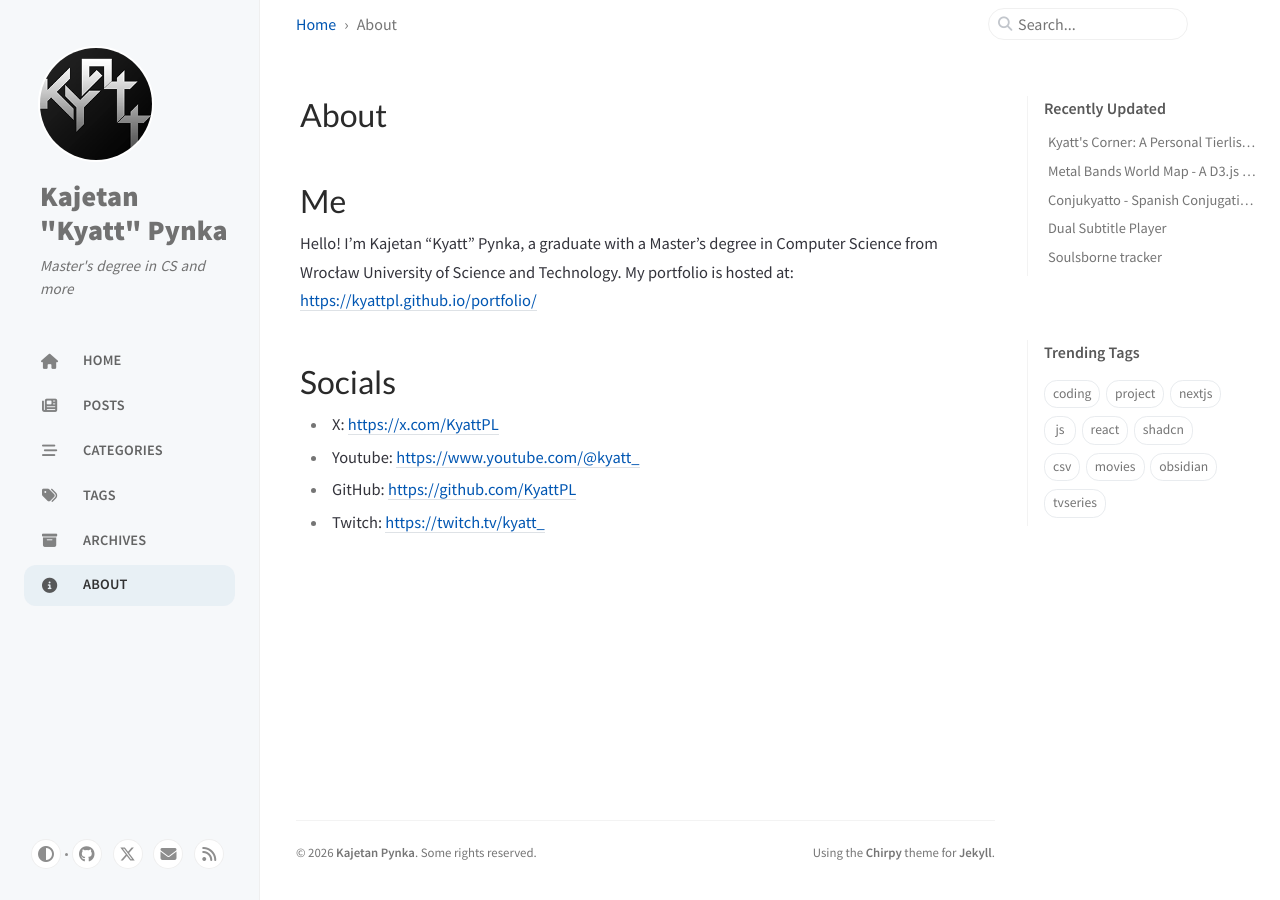
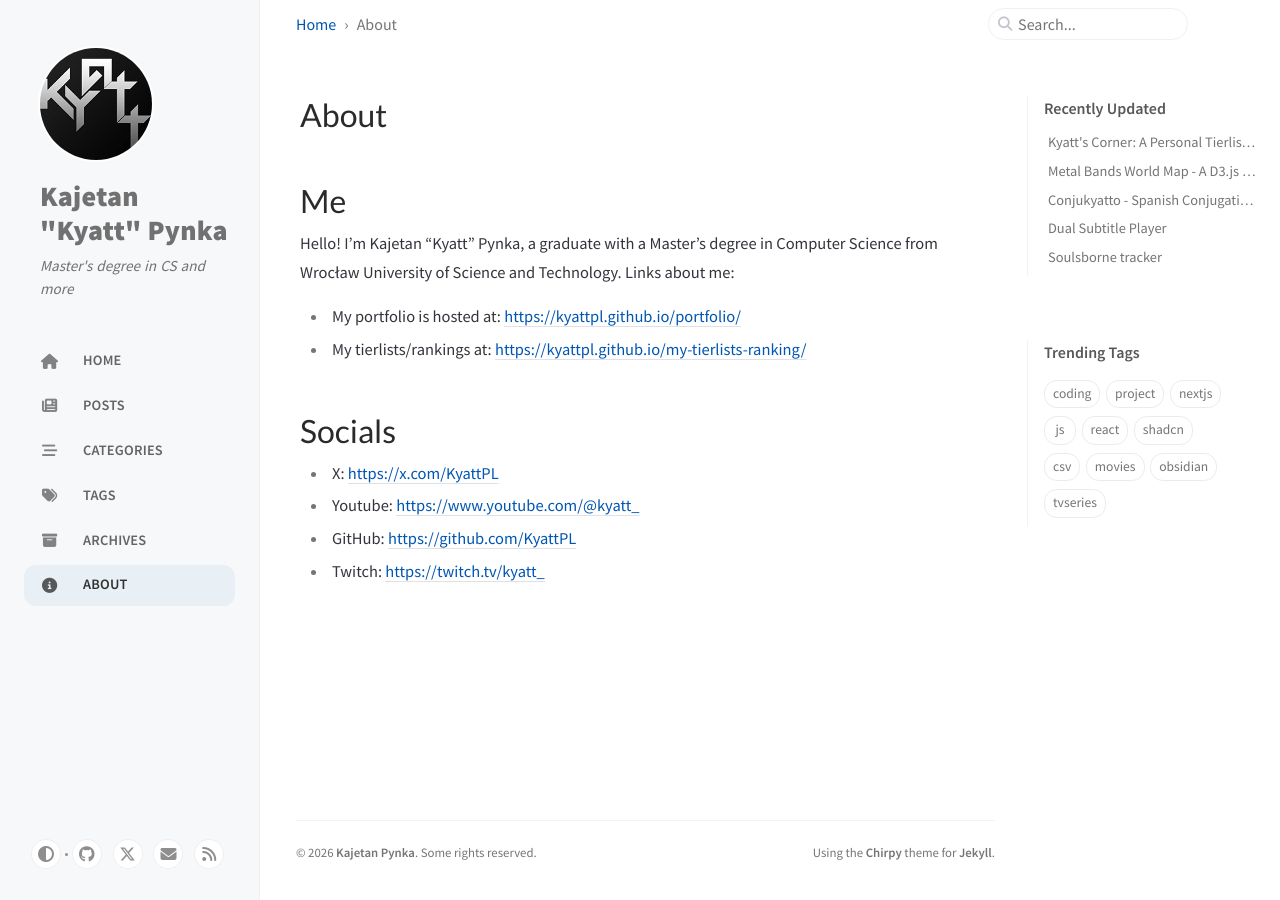
Before and after one commit to KyattPL/kyattpl.github.io, a Jekyll site: the page built from _tabs/about.md, in a window 1280 px wide. Built offline with Jekyll 4.4.1, drawn with Linux system fonts in a browser that asks for light colours; cached includes are drawn as plain includes; nearby versions of some CDN libraries.

Commit message:
Fixed links in the last post and in about page

```diff
--- a/_tabs/about.md
+++ b/_tabs/about.md
@@ -6,8 +6,9 @@ order: 5
 
 # Me
 Hello! I'm Kajetan "Kyatt" Pynka, a graduate with a Master's degree in Computer Science
-from Wrocław University of Science and Technology. My portfolio is hosted at:
-[https://kyattpl.github.io/portfolio/](https://kyattpl.github.io/portfolio/)
+from Wrocław University of Science and Technology. Links about me:
+- My portfolio is hosted at: [https://kyattpl.github.io/portfolio/](https://kyattpl.github.io/portfolio/)
+- My tierlists/rankings at: [https://kyattpl.github.io/my-tierlists-ranking/](https://kyattpl.github.io/my-tierlists-ranking/)
 
 # Socials
 - X: [https://x.com/KyattPL](https://x.com/KyattPL)
```
Also changed, not shown: _posts/2025-10-14-my-tierlists-rankings.md (+2 -2 lines).
